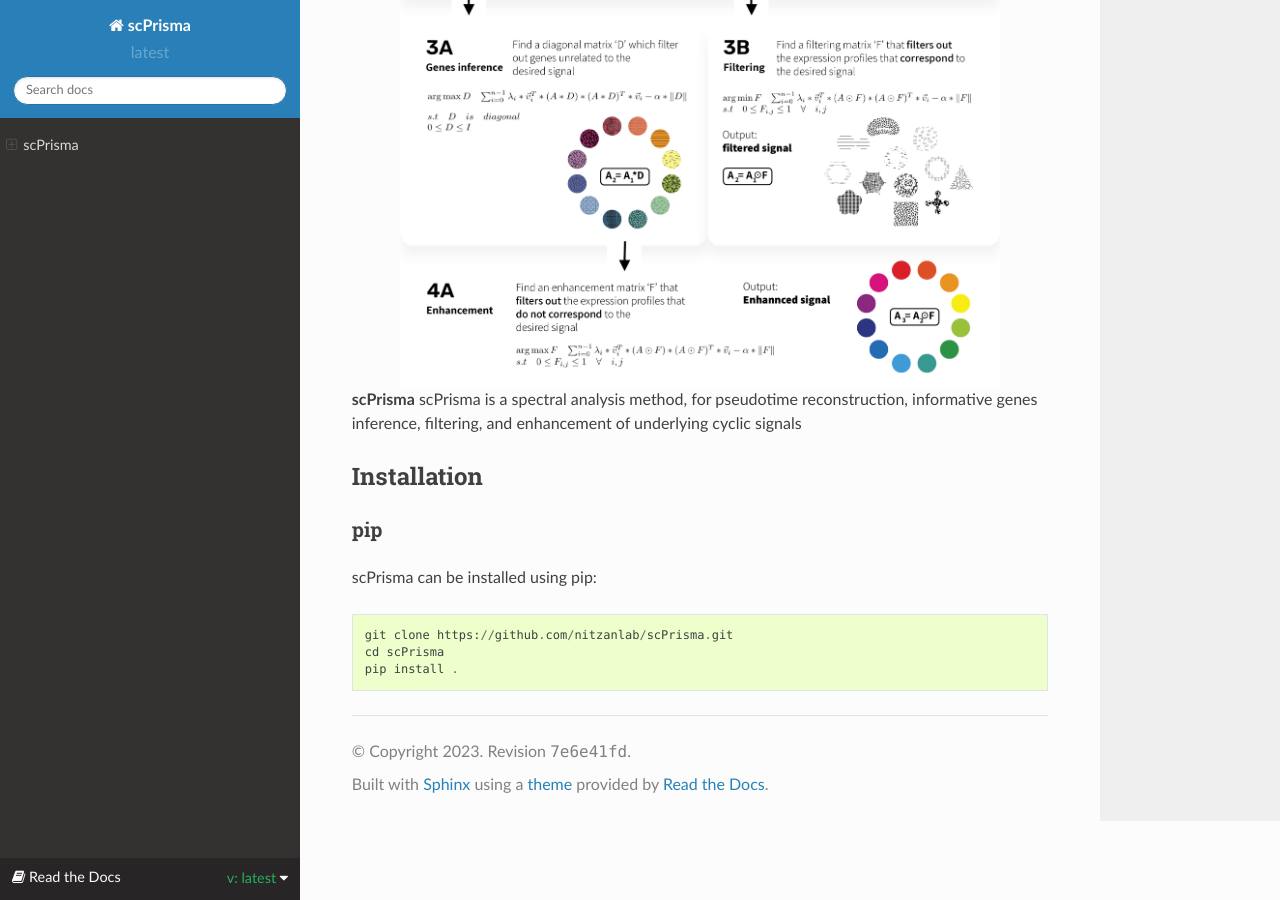
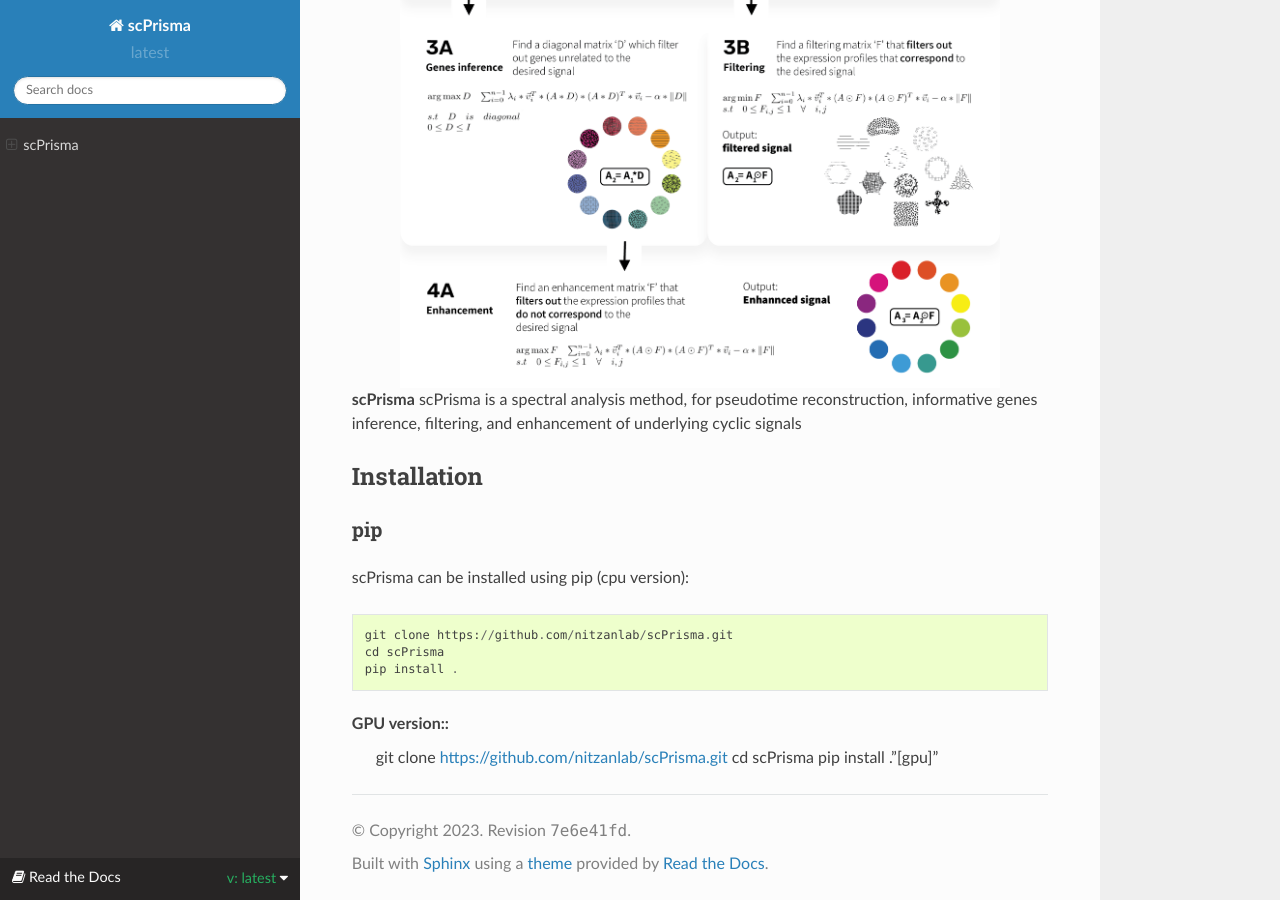
Before and after one commit to nitzanlab/scPrisma, a Sphinx documentation site: the page built from docs/index.rst, in a window 1280 px wide and 900 px high, scrolled down 620 px. Built offline with Sphinx 7.4.7 and the Read the Docs theme 2.0.0, drawn with Linux system fonts in a browser that asks for light colours.

Commit message:
Update index.rst

```diff
--- a/docs/index.rst
+++ b/docs/index.rst
@@ -11,8 +11,13 @@
 ^^^^^^^^^^^^
 pip
 ----
-scPrisma can be installed using pip::
+scPrisma can be installed using pip (cpu version)::
 
     git clone https://github.com/nitzanlab/scPrisma.git
     cd scPrisma
     pip install .
+
+GPU version::
+    git clone https://github.com/nitzanlab/scPrisma.git
+    cd scPrisma
+    pip install ."[gpu]"
```
